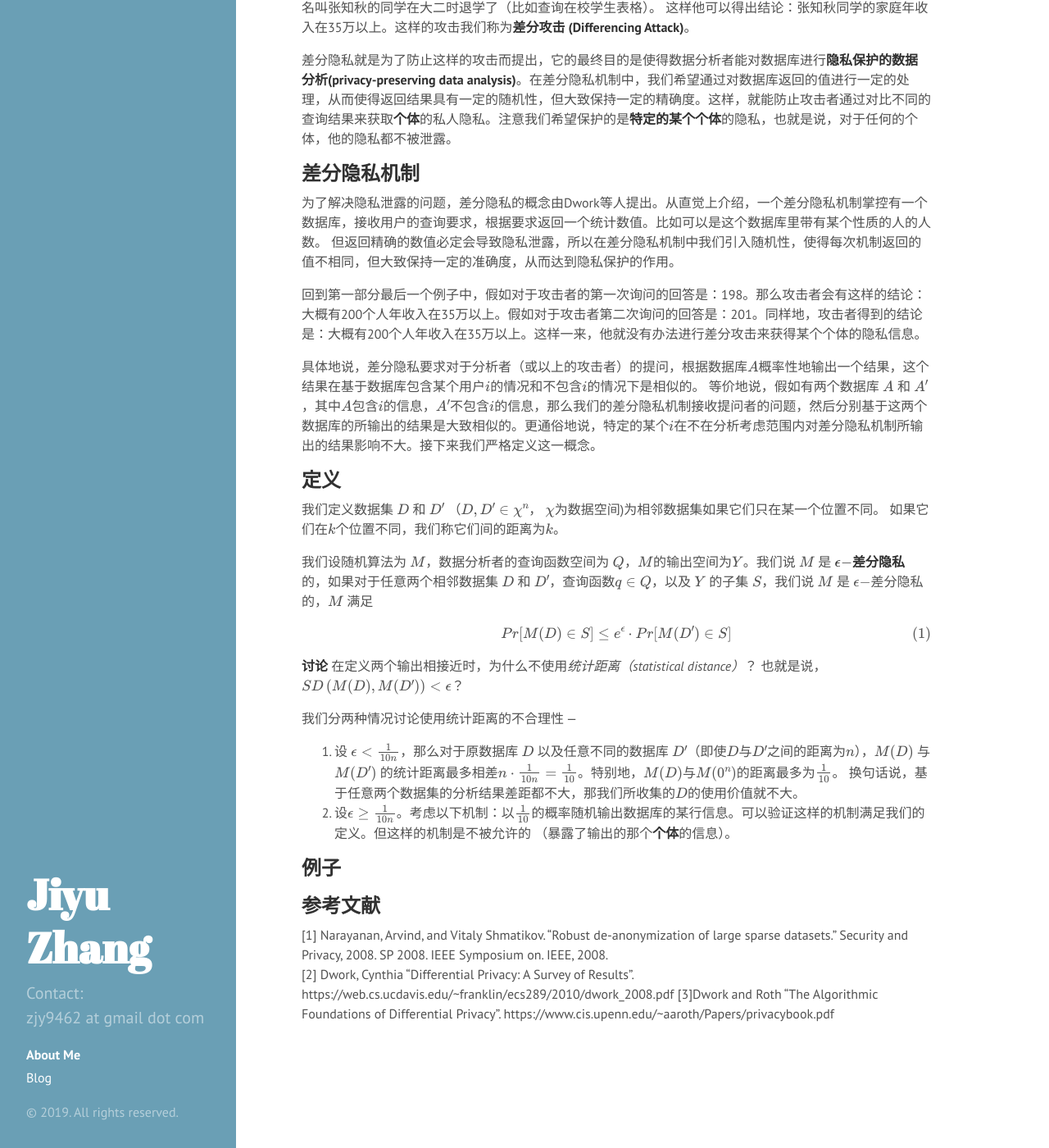
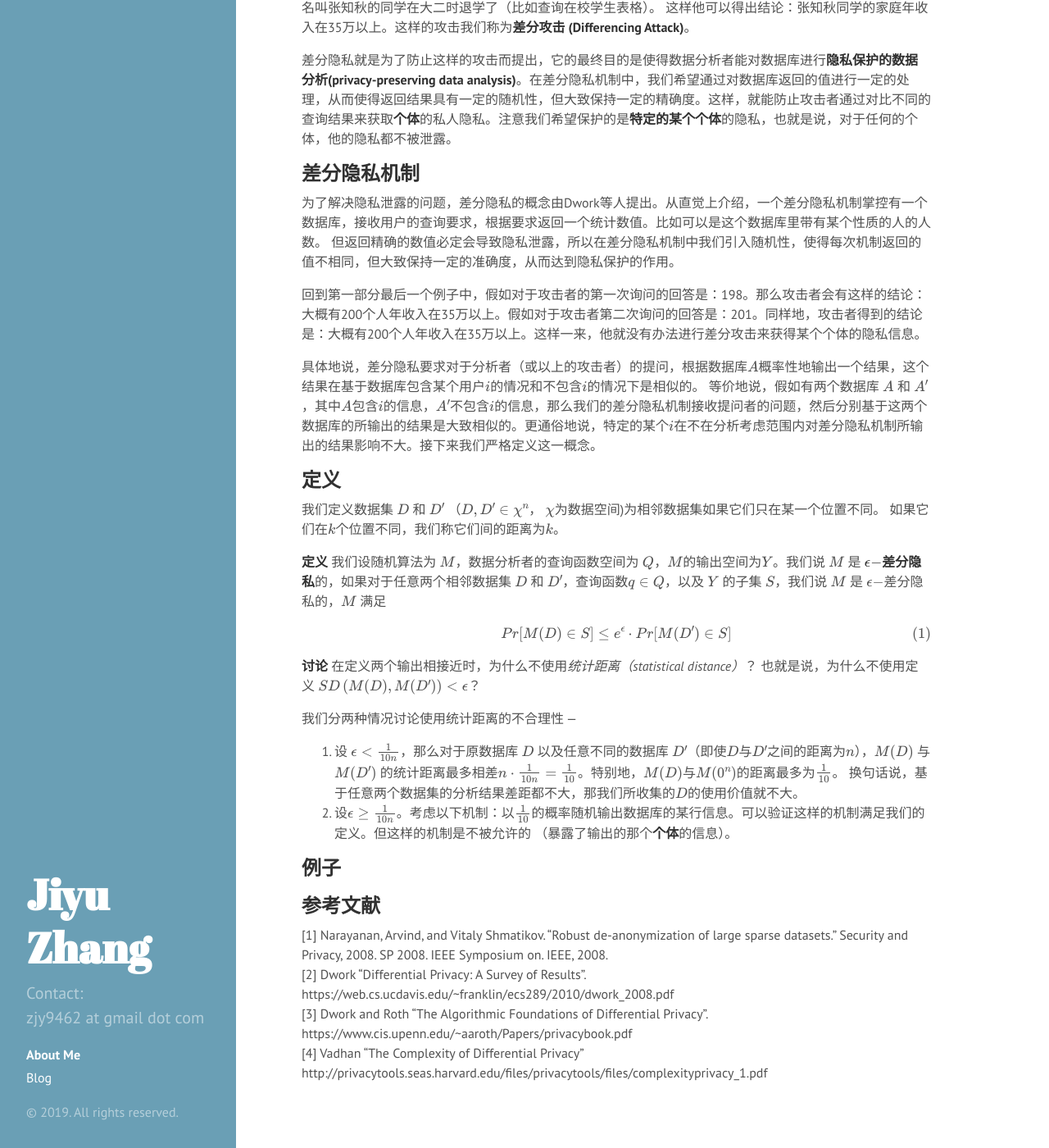
Before and after one commit to lucamartucci/lucamartucci.github.io, a Jekyll site: the page built from _posts/2019-10-16-DPsurvey.md, in a window 1280 px wide and 1400 px high, scrolled down 577 px. Shown: the whole window at 82% size. Built offline with Jekyll 4.4.1, drawn with Linux system fonts in a browser that asks for light colours; formulas are drawn with MathJax 3.

Commit message:
dpsurvey

```diff
--- a/_posts/2019-10-16-DPsurvey.md
+++ b/_posts/2019-10-16-DPsurvey.md
@@ -29,11 +29,11 @@ tags: Cryptography
 ## 定义
 我们定义数据集 $D$ 和 $D^\prime$ （$D,D^\prime\in \chi^n$， $\chi$为数据空间)为相邻数据集如果它们只在某一个位置不同。 如果它们在$k$个位置不同，我们称它们间的距离为$k$。
 
-我们设随机算法为 $M$，数据分析者的查询函数空间为 $Q$，$M$的输出空间为$Y$。我们说 $M$ 是 **$\epsilon-$差分隐私**的，如果对于任意两个相邻数据集 $D$ 和 $D^\prime$，查询函数$q\in Q$，以及 $Y$ 的子集 $S$，我们说 $M$ 是 $\epsilon-$差分隐私的，$M$ 满足
+**定义** 我们设随机算法为 $M$，数据分析者的查询函数空间为 $Q$，$M$的输出空间为$Y$。我们说 $M$ 是 **$\epsilon-$差分隐私**的，如果对于任意两个相邻数据集 $D$ 和 $D^\prime$，查询函数$q\in Q$，以及 $Y$ 的子集 $S$，我们说 $M$ 是 $\epsilon-$差分隐私的，$M$ 满足
 
 $$Pr[M(D)\in S]\leq e^\epsilon\cdot Pr[M(D^\prime)\in S]$$
 
-**讨论** 在定义两个输出相接近时，为什么不使用*统计距离（statistical distance）*？ 也就是说， $SD \left( M(D),M(D^\prime)\right)<\epsilon$？
+**讨论** 在定义两个输出相接近时，为什么不使用*统计距离（statistical distance）*？ 也就是说，为什么不使用定义 $SD \left( M(D),M(D^\prime)\right)<\epsilon$？
 
 我们分两种情况讨论使用统计距离的不合理性 ---
 1. 设 $\epsilon< \frac{1}{10n}$，那么对于原数据库 $D$ 以及任意不同的数据库 $D^\prime$（即使$D$与$D^\prime$之间的距离为$n$），$M(D)$ 与 $M(D^\prime)$ 的统计距离最多相差$n\cdot \frac{1}{10n}=\frac{1}{10}$。特别地，$M(D)$与$M(0^n)$的距离最多为$\frac{1}{10}$。 换句话说，基于任意两个数据集的分析结果差距都不大，那我们所收集的$D$的使用价值就不大。
@@ -44,6 +44,7 @@ $$Pr[M(D)\in S]\leq e^\epsilon\cdot Pr[M(D^\prime)\in S]$$
 ## 参考文献
 
 [1] Narayanan, Arvind, and Vitaly Shmatikov. “Robust de-anonymization of large sparse datasets.” Security and Privacy, 2008. SP 2008. IEEE Symposium on. IEEE, 2008.
-[2] Dwork, Cynthia "Differential Privacy: A Survey of Results". https://web.cs.ucdavis.edu/~franklin/ecs289/2010/dwork_2008.pdf
-[3]Dwork and Roth "The Algorithmic Foundations
+[2] Dwork "Differential Privacy: A Survey of Results". https://web.cs.ucdavis.edu/~franklin/ecs289/2010/dwork_2008.pdf
+[3] Dwork and Roth "The Algorithmic Foundations
 of Differential Privacy". https://www.cis.upenn.edu/~aaroth/Papers/privacybook.pdf
+[4] Vadhan "The Complexity of Differential Privacy" http://privacytools.seas.harvard.edu/files/privacytools/files/complexityprivacy_1.pdf
```
